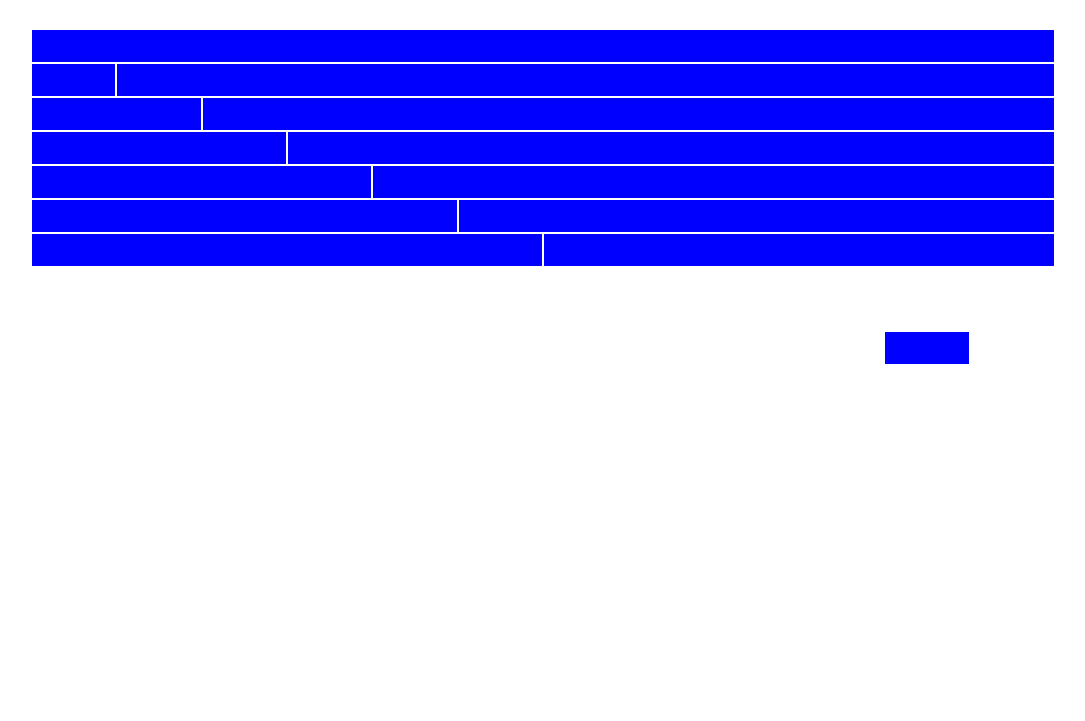
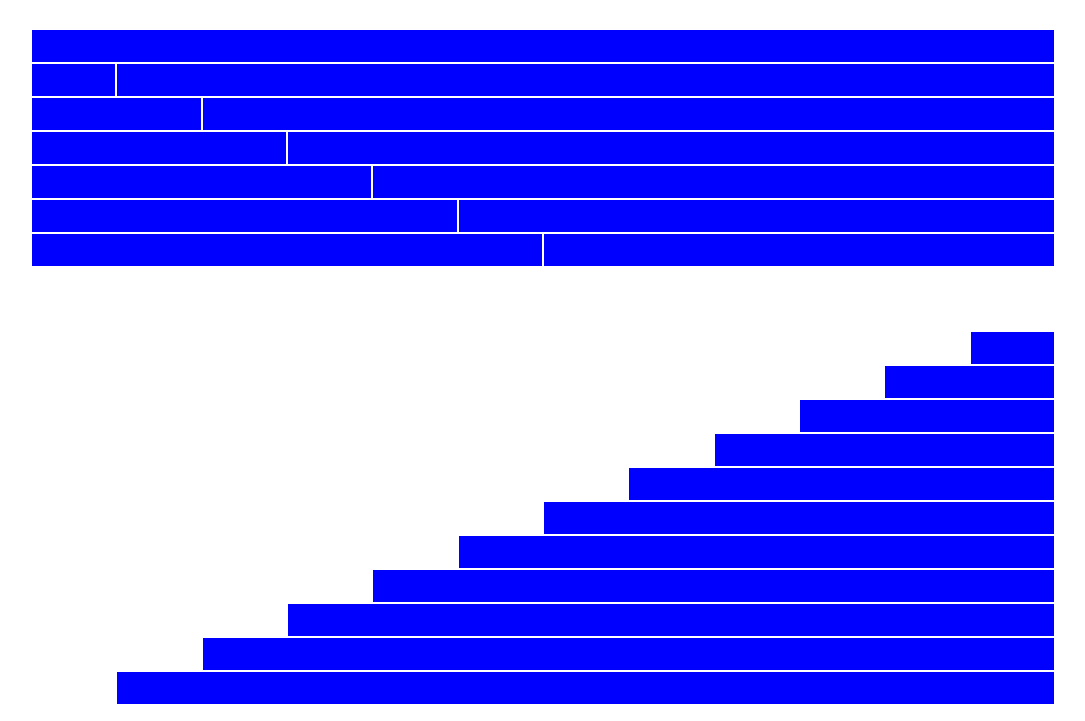
Before and after one commit to valeriodipaolo1997/html-css-12bool, a plain HTML site: page index.html in a window 1280 px wide. Shown: the part 393-1114 px from the top of the page, without its empty margins (97-1182 px from the left). Before the commit the page ends 800 px from the top, so only its background shows below. Drawn offline with Linux system fonts and the light colour scheme.

Commit message:
add offset section

```diff
--- a/12bool.css
+++ b/12bool.css
@@ -111,3 +111,7 @@
 .offset-col-10{
     margin-left: calc(100% / 12 * 10);
 }
+
+.offset-col-11 {
+    margin-left: calc(100% / 12 * 11);
+}
--- a/index.html
+++ b/index.html
@@ -172,14 +172,74 @@
 
 
     <section id="offset">
-        <div class="container">
-            <div class="row">
-                <div class="offset-col-10"></div>
-                <div class="col-1">
-                    <div class="card"></div>
-                </div>
+       <div class="container">
+        <div class="row">
+            <div class="col-1 offset-col-11">
+                <div class="card"></div>
             </div>
         </div>
+
+        <div class="row">
+            <div class="col-2 offset-col-10">
+                <div class="card"></div>
+            </div>
+        </div>
+
+        <div class="row">
+            <div class="col-3 offset-col-9">
+                <div class="card"></div>
+            </div>
+        </div>
+
+        <div class="row">
+            <div class="col-4 offset-col-8">
+                <div class="card"></div>
+            </div>
+        </div>
+
+        <div class="row">
+            <div class="col-5 offset-col-7">
+                <div class="card"></div>
+            </div>
+        </div>
+
+        <div class="row">
+            <div class="col-6 offset-col-6">
+                <div class="card"></div>
+            </div>
+        </div>
+
+        <div class="row">
+            <div class="col-7 offset-col-5">
+                <div class="card"></div>
+            </div>
+        </div>
+
+        <div class="row">
+            <div class="col-8 offset-col-4">
+                <div class="card"></div>
+            </div>
+        </div>
+
+        <div class="row">
+            <div class="col-9 offset-col-3">
+                <div class="card"></div>
+            </div>
+        </div>
+
+        <div class="row">
+            <div class="col-10 offset-col-2">
+                <div class="card"></div>
+            </div>
+        </div>
+
+        <div class="row">
+            <div class="col-11 offset-col-1">
+                <div class="card"></div>
+            </div>
+        </div>
+       </div>
+      </div>
     </section>
 </body>
 </html>
```
